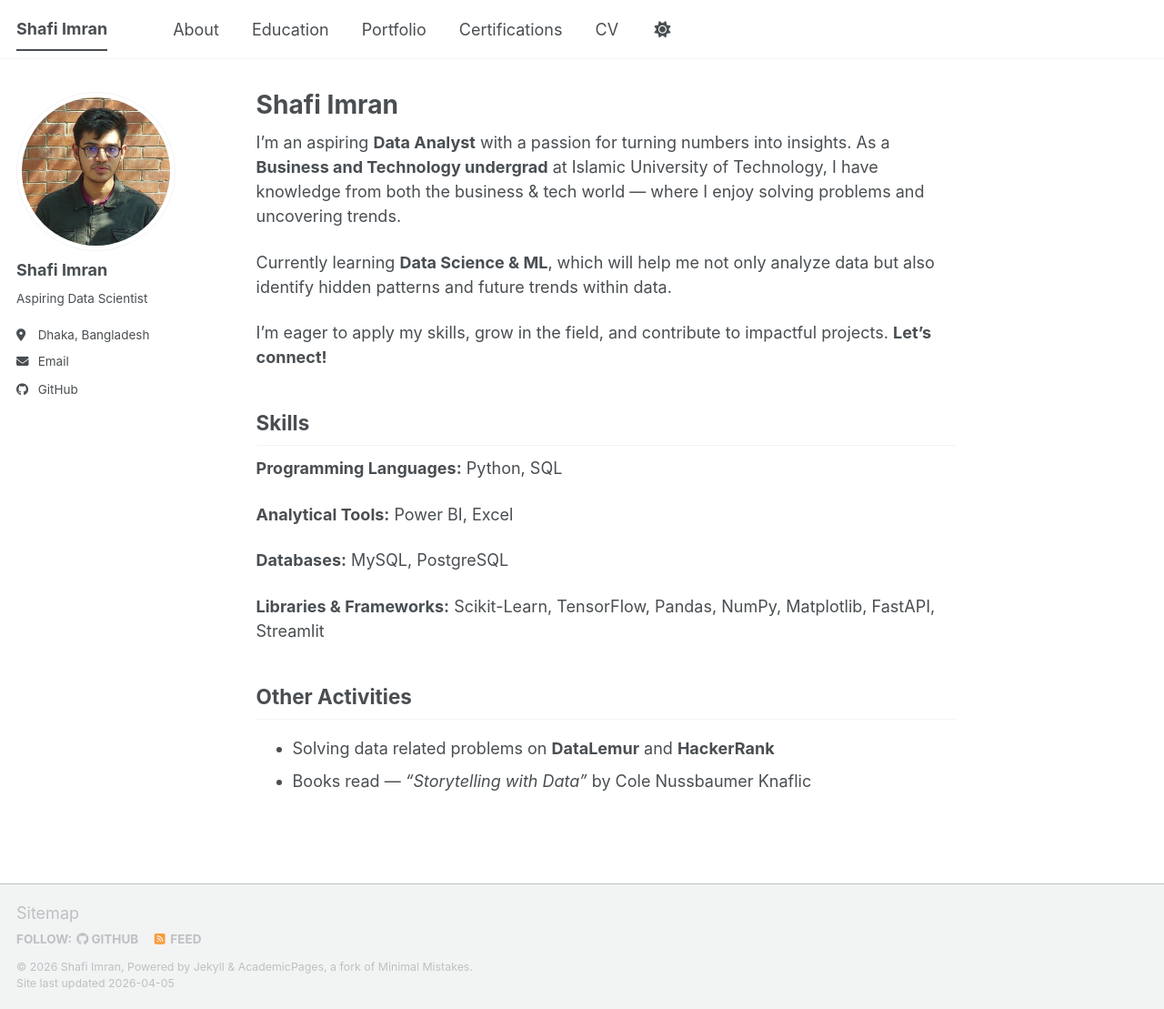
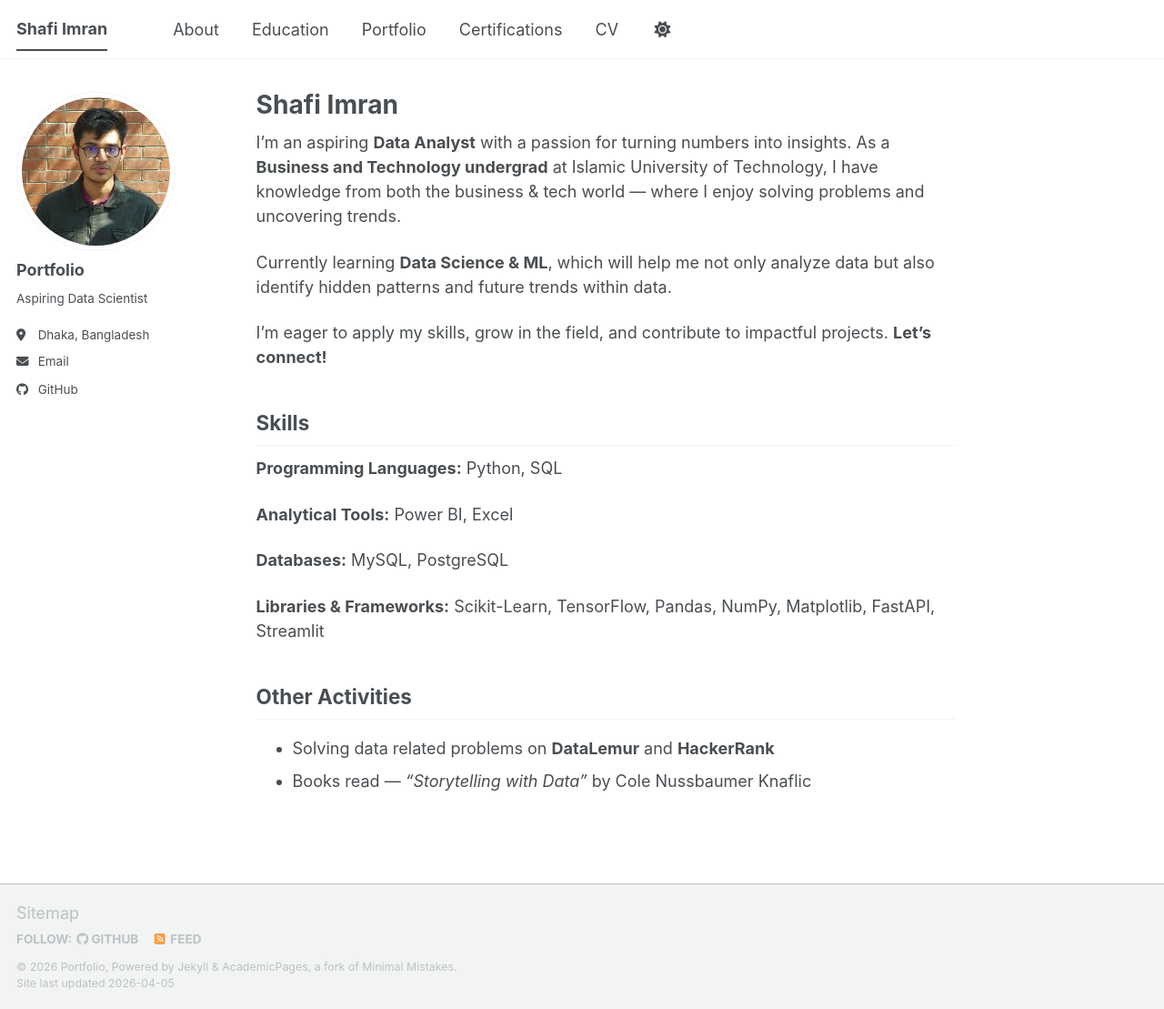
Before and after one commit to shafiimran/shafiimran.github.io, a Jekyll site: the page built from _pages/about.md, in a window 1280 px wide and 1109 px high. Shown: the whole window at 91% size. Built offline with Jekyll 4.4.1, drawn with Linux system fonts in a browser that asks for light colours; a script bundle is joined from its source files by our own code; library files that are not in the unit come from our copies.

Commit message:
Update site name in configuration from "Shafi Imran" to "Portfolio"

```diff
--- a/_config.yml
+++ b/_config.yml
@@ -11,7 +11,7 @@ locale                   : "en-US"
 site_theme               : "default" # The available themes options are "default", "air", "sunrise", "mint", "dirt" and "contrast"
 title                    : "Shafi Imran"
 title_separator          : "-"
-name                     : &name "Shafi Imran"
+name                     : &name "Portfolio"
 description              : &description "Data Aspirant"   # Update this with a general description of your site, this is the default if not overridden by a page
 url                      : https://shafiimran.github.io # The base hostname & protocol for your site e.g. "https://[your GitHub username].github.io",
                                                            # or if you already have some other page hosted on Github then use "https://[your GitHub username].github.io/[Your Repo Name]"
```
